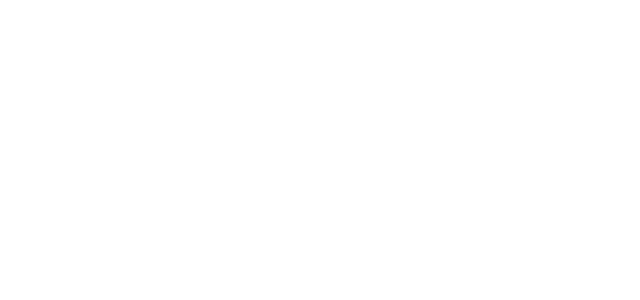
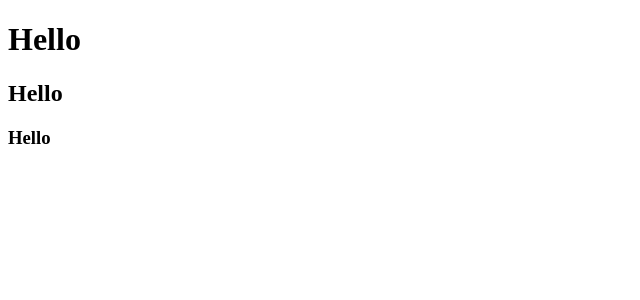
Before and after one commit to errami01/markdown-previewer, a React (Create React App) app: page / in a window 1280 px wide. Shown: the top 300 px of the page, without its empty margins (0-640 px from the left). Built offline with nearby package versions, Linux system fonts and the light colour scheme.

Commit message:
install reat-markdown

```diff
--- a/package.json
+++ b/package.json
@@ -8,6 +8,7 @@
     "@testing-library/user-event": "^13.5.0",
     "react": "^18.2.0",
     "react-dom": "^18.2.0",
+    "react-markdown": "^8.0.6",
     "react-scripts": "5.0.1",
     "web-vitals": "^2.1.4"
   },
--- a/src/App.js
+++ b/src/App.js
@@ -1,10 +1,13 @@
 
 import './App.css';
+import ReactMarkdown from "react-markdown";
 
 function App() {
   return (
     <div className="App">
-
+     <ReactMarkdown># Hello</ReactMarkdown>
+     <ReactMarkdown>## Hello</ReactMarkdown>
+     <ReactMarkdown>### Hello</ReactMarkdown>
     </div>
   );
 }
```
Also changed, not shown: 1 other file (tests, documents, lock files or other folders).
